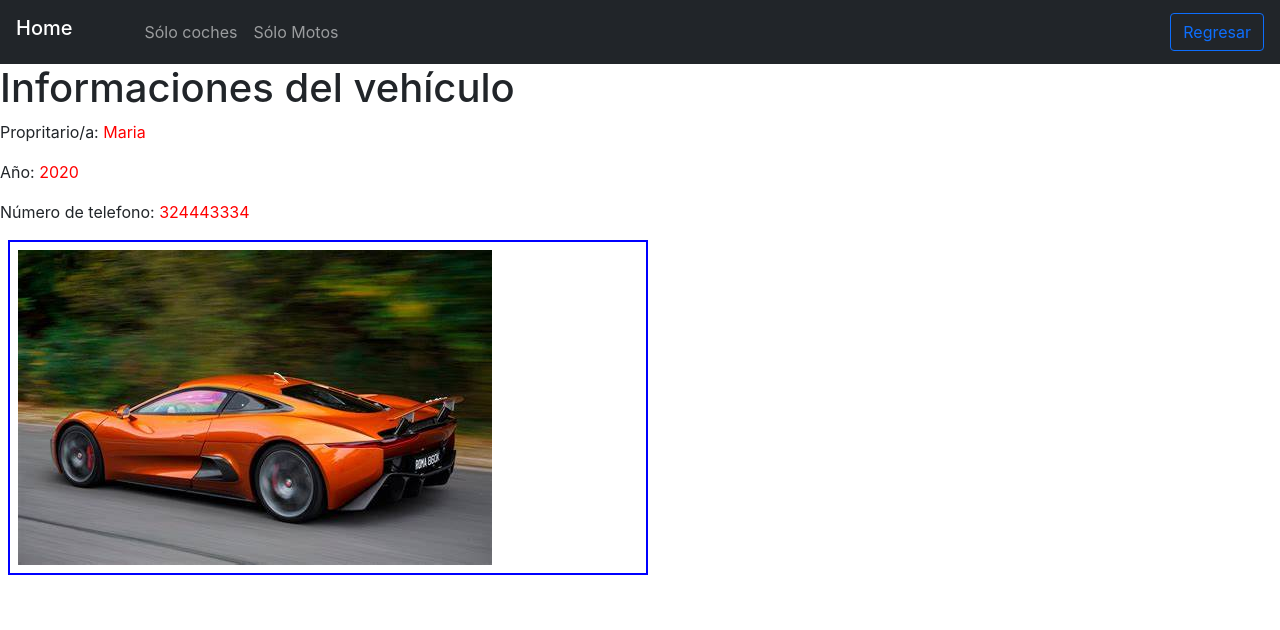
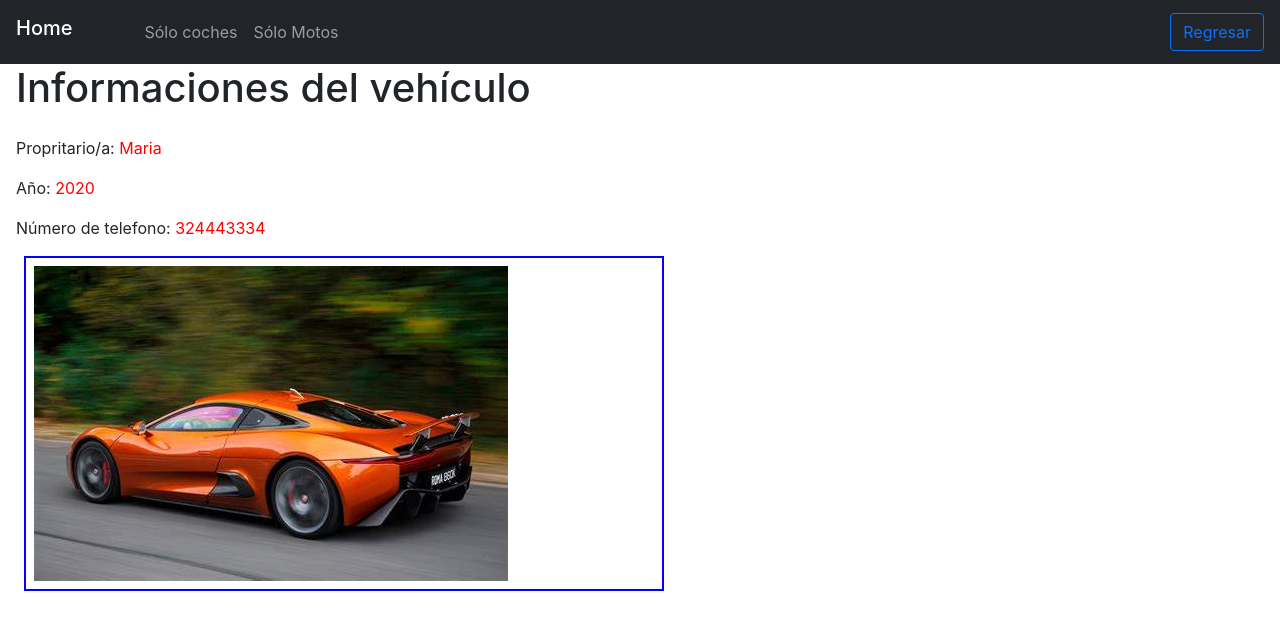
Before and after one commit to salino3/ejercicios-repaso-layout-useparams-19-08-22, a React (Create React App) app: page /coche1 in a window 1280 px wide. Shown: the top 630 px of the page. Built offline with nearby package versions, Linux system fonts and the light colour scheme.

Commit message:
retoque padding

```diff
--- a/src/components/MoreInfoVehiculos.tsx
+++ b/src/components/MoreInfoVehiculos.tsx
@@ -15,9 +15,9 @@ const MoreInfoVehiculos = () => {
   return (
     <>
       <NavBar />
-      <h1>Informaciones del vehículo</h1>
+      <h1 className="px-3">Informaciones del vehículo</h1>
 
-      <div>
+      <div className="p-3">
         <p>
           Propritario/a:{" "}
           <span style={{ color: "red" }}> {item.proprietario} </span>
--- a/src/pages/MoreInfo.tsx
+++ b/src/pages/MoreInfo.tsx
@@ -9,7 +9,7 @@ const MoreInfo = () => {
     <>
       <NavBar />
 {/* más informaciones (coches y motos) desde lista completa */}
-      <div>
+      <div className='p-3'>
         <h1>Informaciones del vehículo</h1>
         <p>
           Propritario/a: <span style={{ color: "red" }}> {proprietario} </span>
--- a/src/pages/SolamenteCoches.tsx
+++ b/src/pages/SolamenteCoches.tsx
@@ -13,7 +13,7 @@ const SolamenteCoches = ({ variable }: any) => {
     <>
     {/* mostrando la lista de coches(ruta desde 'NavBar') */}
     <NavBar />
-      <h1>Solamente Coches</h1>
+      <h1 className='px-2'>Solamente Coches</h1>
       {myTipo &&
         myTipo.map((item: any) => <Card key={item.id} {...item} />)}{" "}
     </>
--- a/src/pages/SolamenteMotos.tsx
+++ b/src/pages/SolamenteMotos.tsx
@@ -8,6 +8,7 @@ const SolamenteMotos = ({ variable }: any) => {
 
   return (
     <>
+
       {/* mostrando la lista de motos(ruta desde 'NavBar') */}
       <NavBar />
       <h1>Solamente Motos</h1>
```
